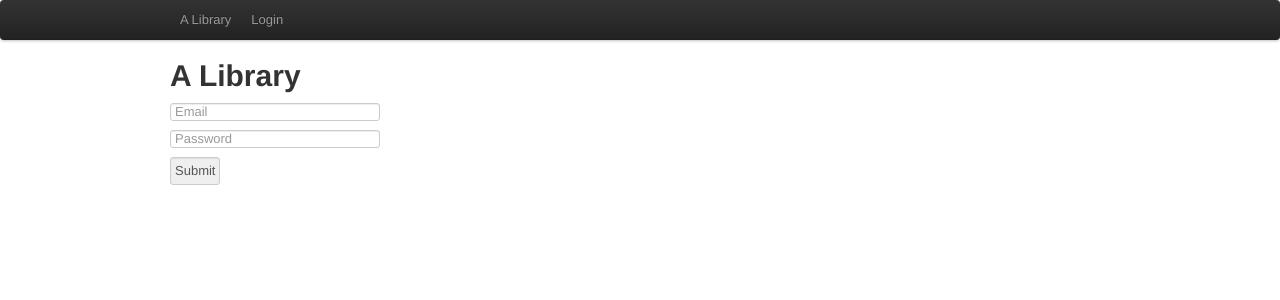
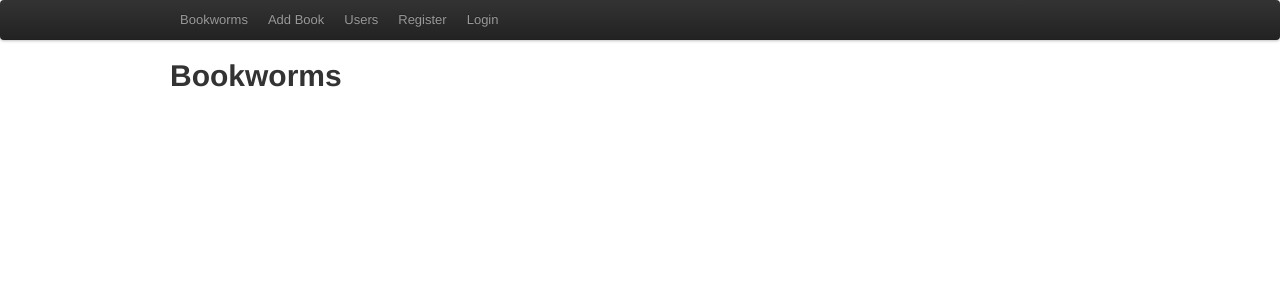
Before and after one commit to stroud109/medusa, a Flask app: page /login in a window 1280 px wide. Shown: the top 300 px of the page. Run offline with Flask 2, Linux system fonts and the light colour scheme; some libraries are stand-ins or nearby versions.

Commit message:
Working on route handlers

```diff
--- a/templates/base.html
+++ b/templates/base.html
@@ -10,14 +10,17 @@
             <div class="navbar-inner">
                 <div class="container">
                     <ul class="nav">
-                        <li><a href="{{url_for("index")}}">A Library</a></li>
+                        <li><a href="{{url_for("index")}}">Bookworms</a></li>
+                        <li><a href="{{url_for("add_book")}}">Add Book</a></li>
+                        <li><a href="{{url_for("view_users")}}">Users</a></li>
+                        <li><a href="{{url_for("register")}}">Register</a></li>
                         <li><a href="{{url_for("login")}}">Login</a></li>
                     </ul>
                 </div>
             </div>
         </div>
         <div class="container">
-            <h1>A Library</h1>
+            <h1>Bookworms</h1>
             <ul>
             {% for message in get_flashed_messages() %}
             <li>{{message}}</li>
--- /dev/null
+++ b/templates/book.html
@@ -0,0 +1,5 @@
+{% extends 'base.html' %}
+
+{% block body %}
+<h2><a href="{{url_for("view_book", id=book.id)}}>{{book.title}}</a></h2>
+{% endblock %}
--- a/templates/index.html
+++ b/templates/index.html
@@ -1,11 +1,12 @@
 {% extends 'base.html' %}
 {% block body %}
+<h2>Books</h2>
 {% for book in books %}
 <div class="container">
     <h2><a href="{{url_for("view_book", id=book.id)}}">{{book.title}}</a></h2>
 </div>
 {% else %}
 No books here!
-<a href="{{url_for("new_book")}}">New book</a>
+<a href="{{url_for("new_book")}}">Add a new book</a>
 {% endfor %}
 {% endblock %}
--- /dev/null
+++ b/templates/master.html
@@ -0,0 +1,39 @@
+{% extends "base.html" %}
+<html>
+    <head>
+        <title>Bookworms</title>
+         <link href="/static/css/bootstrap.css" rel="stylesheet">
+        <link href="/static/css/main.css" rel="stylesheet">
+    </head>
+    <body>
+        <div class="container">
+            {% if not session.get("user_id") %}
+            <div id="login">
+                Login!
+                <form method="POST" action="/">
+                    <label for="email">Email address</label>
+                    <input type="email" class="form-control" placeholder="Enter email" name="email">
+                    <label for="password">Password</label>
+                    <input type="password" class="form-control" placeholder="Password" name="password">
+                    <button type="submit" class="btn btn-default">Submit</button>
+
+                </form>
+            </div>
+            {% endif %}
+            {% for message in get_flashed_messages() %}
+                <li>{{ message }}</li>
+            {% endfor %}
+
+            {% if session.get("user_id") %}
+            <div id="logout">
+                <a href="/clear">logout</a>
+            </div>
+            {% endif %}
+            <form method="GET" action="/search" id="search">
+                    <input type="text" class="form-control" placeholder="Search for a book" name="search">
+                    <button type="submit" class="btn btn-default">Submit</button>
+            </form>
+            {% block body %}{% endblock %}
+        </div>
+    </body>
+</html>
--- a/templates/new_post.html
+++ b/templates/new_book.html
@@ -4,6 +4,7 @@
 <form method="post">
 
     <input type="text" name="title" placeholder="Post Title"><br>
+    <input type="url" name="amazon_URL" placeholder="Amazon URL"><br>
     <textarea name="body"></textarea><br>
     <input type="submit">
 </form>
--- a/templates/post.html
+++ /dev/null
@@ -1,6 +0,0 @@
-{% extends 'base.html' %}
-
-{% block body %}
-<h2>{{book.title}}</h2>
-
-{% endblock %}
--- a/views.py
+++ b/views.py
@@ -3,7 +3,7 @@ from flask import (
     render_template,
     redirect,
     request,
-    g,
+    # g,
     session,
     url_for,
     flash,
@@ -11,7 +11,8 @@ from flask import (
 from model import (
     User,
     Book,
-    BorrowHistory
+    # BorrowHistory,
+    session as db_session,
 )
 from flask.ext.login import (
     LoginManager,
@@ -32,6 +33,7 @@ login_manager = LoginManager()
 login_manager.init_app(app)
 login_manager.login_view = "login"
 
+
 @login_manager.user_loader
 def load_user(user_id):
     return User.query.get(user_id)
@@ -41,10 +43,12 @@ def load_user(user_id):
 # Adding markdown capability to the app
 Markdown(app)
 
+
 @app.route("/")
 def index():
     books = Book.query.all()
     return render_template("index.html", books=books)
+
 
 @app.route("/books/<int:id>")
 def view_book(id):
@@ -52,37 +56,58 @@ def view_book(id):
     return render_template("book.html", book=book)
     # need to make a book.html, perhaps in place of post.html
 
-# @app.route("/books/new")
-# @login_required
-# def new_book():
-#     return render_template("new_book.html")
 
-# @app.route("/books/new", methods=["POST"])
-# @login_required
-# def add_book():                    ## this part will depend on barcode reader
-#     form = forms.NewPostForm(request.form)
-#     if not form.validate():
-#         flash("Error, all fields are required")
-#         return render_template("new_post.html")
+@app.route("/users")
+def view_users():
+    users = User.query.all()
+    return render_template("users.html", users=users)
 
-#     post = Post(title=form.title.data, body=form.body.data)
-#     current_user.posts.append(post)
 
-#     model.session.commit()
-#     model.session.refresh(post)
+@app.route("/users/<int:id>")
+@login_required
+def view_library(id):
+    owner_books = db_session.query(Book).filter_by(owner_id=id).all()
+    return render_template("library.html", books=owner_books)
 
-#     return redirect(url_for("view_post", id=post.id))
 
-@app.route("/login")
+@app.route("/add_book")
+@login_required
+def new_book():
+    return render_template("new_book.html")
+
+
+@app.route("/add_book", methods=["POST"])
+@login_required
+def add_book():
+    form = forms.NewBookForm(request.form)
+    if not form.validate():
+        flash("Error, all fields are required")
+        return render_template("new_post.html")
+
+    book = Book(title=form.title.data, amazon_url=form.amazon_url.data)
+    current_user.books.append(book)
+
+    model.session.commit()
+    model.session.refresh(book)
+
+    return redirect(url_for("view_book", id=book.id))
+
+
+@app.route("/login")  # needs work
 def login():
-    return render_template("login.html")
+    if session.get("user_id"):
+        flash("You're already logged in!")
+        return render_template("master.html")
+    else:
+        return render_template("master.html")
+
 
 @app.route("/login", methods=["POST"])
 def authenticate():
     form = forms.LoginForm(request.form)
     if not form.validate():
         flash("Incorrect username or password")
-        return render_template("login.html")
+        return render_template("master.html")
 
     email = form.email.data
     password = form.password.data
@@ -91,10 +116,49 @@ def authenticate():
 
     if not user or not user.authenticate(password):
         flash("Incorrect username or password")
-        return render_template("login.html")
+        return render_template("master.html")
 
     login_user(user)
+    flash("logged in")
     return redirect(request.args.get("next", url_for("index")))
+
+
+@app.route("/logout", methods=["POST"])  # not working
+@login_required
+def logout():
+    flash("Logged out")
+    return render_template("index.html")
+
+
+@app.route("/register")
+def register():
+    if session.get("user_id"):
+        flash("You already have an account!")
+        return redirect(url_for("index", user_id=session.get("user_id")))
+    else:
+        return render_template("register.html")
+    pass
+
+
+@app.route("/register", methods=["POST"])
+def create_account():
+    username = request.form.get("username")
+    email = request.form.get("email")
+    password = request.form.get("password")
+
+    if model.get_user_by_name(username):
+        flash("Your account already exists!")
+        return redirect(url_for("index"))
+    else:
+        model.create_user(username, email, password)
+        flash("You successfully created your account!")
+        return redirect("/")
+    pass
+
+
+@app.route("/deactivate", methods=["POST"])
+def deactivate_accout():
+    pass
 
 
 if __name__ == "__main__":
```
Also changed, not shown: forms.py (+12 -3 lines), templates/library.html (added, +12 -0 lines), templates/register.html (added, +11 -0 lines), templates/users.html (added, +12 -0 lines), my_app.db.
